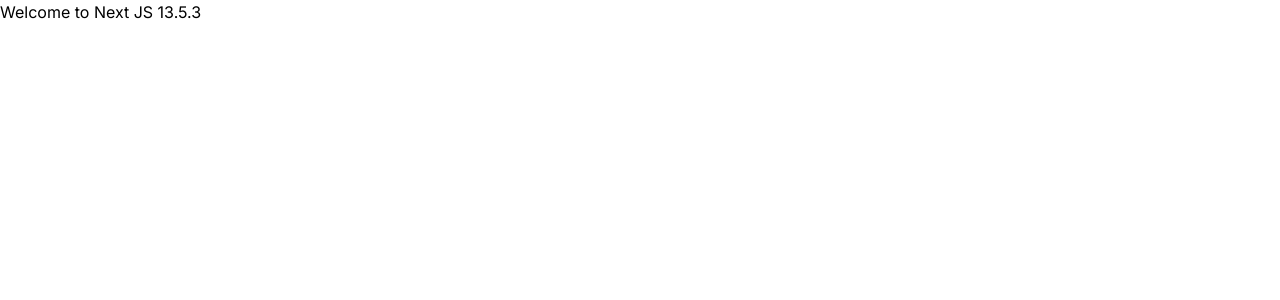
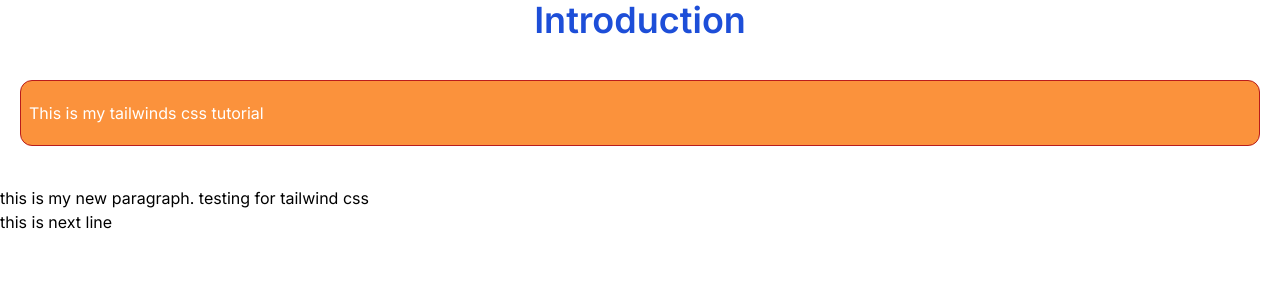
Before and after one commit to AdityaTechnology/Next-JS-Tutorial, a Next.js app: page / in a window 1280 px wide. Shown: the top 300 px of the page. Built offline with nearby package versions, Linux system fonts and the light colour scheme.

Commit message:
tailwind css implementation

```diff
--- a/src/app/layout.js
+++ b/src/app/layout.js
@@ -1,17 +1,17 @@
-import './globals.css'
-import { Inter } from 'next/font/google'
+import "./globals.css";
+import { Inter } from "next/font/google";
 
-const inter = Inter({ subsets: ['latin'] })
+const inter = Inter({ subsets: ["latin"] });
 
 export const metadata = {
-  title: 'Create Next App',
-  description: 'Generated by create next app',
-}
+	title: "My NextJS Project",
+	description: "This is my Next JS project",
+};
 
 export default function RootLayout({ children }) {
-  return (
-    <html lang="en">
-      <body className={inter.className}>{children}</body>
-    </html>
-  )
+	return (
+		<html lang='en'>
+			<body className={inter.className}>{children}</body>
+		</html>
+	);
 }
--- a/src/app/page.js
+++ b/src/app/page.js
@@ -1,7 +1,18 @@
 export default function Home() {
 	return (
 		<main>
-			<h1>Welcome to Next JS 13.5.3</h1>
+			<div>
+				<h1 className='text-4xl text-center text-blue-700 font-semibold'>
+					Introduction
+				</h1>
+			</div>
+			<div className='py-5 px-2 bg-orange-400 text-white rounded-xl  border border-red-700 mx-5 my-10'>
+				This is my tailwinds css tutorial
+			</div>
+			<div>
+				<p>this is my new paragraph. testing for tailwind css</p>
+			</div>
+			this is next line
 		</main>
 	);
 }
```
